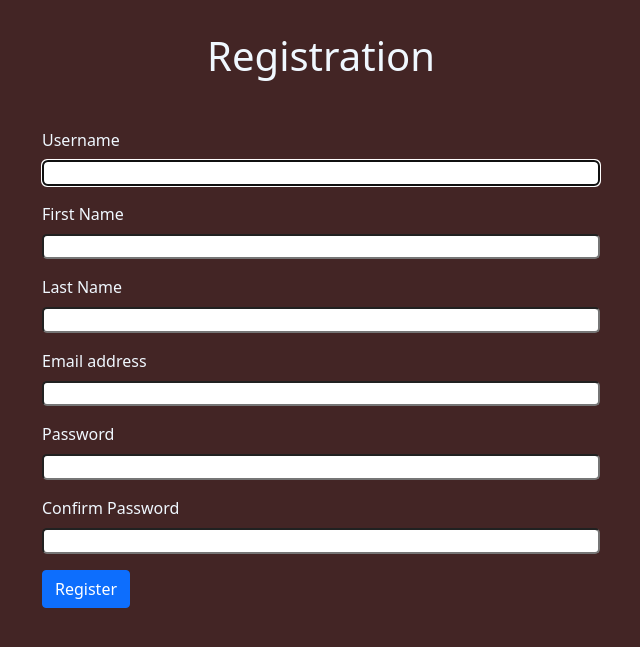
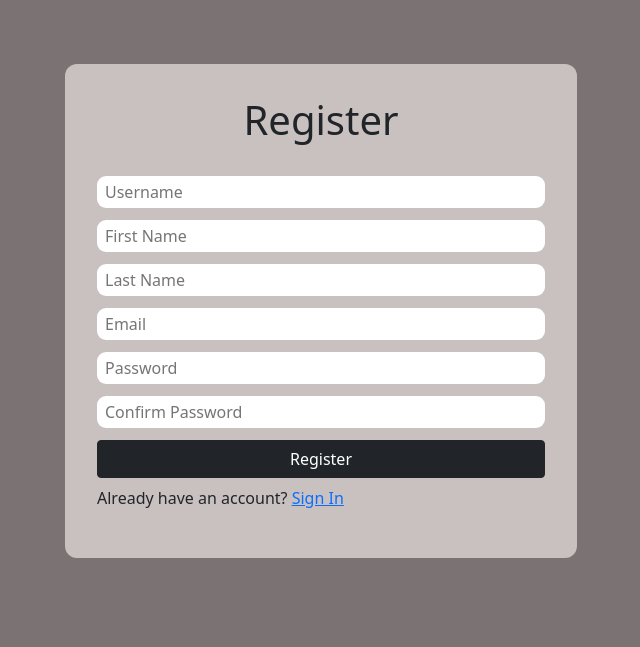
Before and after one commit to shahulhameed09/Todo-App-Django, a Django app: page /register in a window 1280 px wide. Shown: the top 647 px of the page, without its empty margins (319-959 px from the left). Run offline with Django 4.2, Linux system fonts and the light colour scheme.

Commit message:
first commit

```diff
--- a/Todo_App/urls.py
+++ b/Todo_App/urls.py
@@ -1,4 +1,5 @@
-from django.urls import path
+from django.urls import path, include
+from django.contrib.auth import views as auth_views
 from . import views
 
 urlpatterns = [
@@ -11,4 +12,12 @@ urlpatterns = [
     path('task_edit/<request_ID>', views.task_edit, name="task_edit"),
     path('delete_task/<request_ID>', views.delete_task, name="delete_task"),
     path('add_task', views.add_task, name="add_task"),
+
+
+        # Password Reset URLs
+    path('password_reset/', auth_views.PasswordResetView.as_view(), name='password_reset'),
+    path('password_reset/done/', auth_views.PasswordResetDoneView.as_view(), name='password_reset_done'),
+    path('reset/<uidb64>/<token>/', auth_views.PasswordResetConfirmView.as_view(), name='password_reset_confirm'),
+    path('reset/done/', auth_views.PasswordResetCompleteView.as_view(), name='password_reset_complete'),
+
 ]
--- a/Todo_App/views.py
+++ b/Todo_App/views.py
@@ -35,7 +35,7 @@ def reg(request):
             form.save()
             user = form.cleaned_data.get('username')
             messages.success(request, 'Account has been created for '+user)
-            return redirect('/')
+            return redirect('/login')
         else:
             messages.error(request, form.errors.get('username'))
     context = {'form': form}
--- a/templates/register.html
+++ b/templates/register.html
@@ -5,51 +5,78 @@
     <meta charset="UTF-8">
     <meta http-equiv="X-UA-Compatible" content="IE=edge">
     <meta name="viewport" content="width=device-width, initial-scale=1.0">
-    {% load static %}
-    <link rel="stylesheet" href="{% static '/CSS/register.css' %}">
+    <title>Document</title>
     <link href="https://cdn.jsdelivr.net/npm/bootstrap@5.0.2/dist/css/bootstrap.min.css" rel="stylesheet"
         integrity="sha384-EVSTQN3/azprG1Anm3QDgpJLIm9Nao0Yz1ztcQTwFspd3yD65VohhpuuCOmLASjC" crossorigin="anonymous">
-    <title>Document</title>
 </head>
 
 <body>
-    <div class="container container_form">
-        <h1>Registration</h1>
-        <form class="mt-5" action="#" method="post">
+    <form class="container login" action="#" name="myform" method="post">
         {% csrf_token %}
-            <div class="mb-3">
-                <label for="exampleInputEmail1" class="form-label">Username</label>
-                <!-- <input type="text" class="form-control" id="exampleInputEmail1" aria-describedby="emailHelp" name="username" > -->
+        <h1>Register</h1>
+
         {{form.username}}
-            </div>
-            <div class="mb-3">
-                <label for="exampleInputEmail1" class="form-label">First Name</label>
-                <!-- <input type="text" class="form-control" id="exampleInputEmail1" aria-describedby="emailHelp" name="username" > -->
         {{form.first_name}}
-            </div>
-            <div class="mb-3">
-                <label for="exampleInputEmail1" class="form-label">Last Name</label>
-                <!-- <input type="text" class="form-control" id="exampleInputEmail1" aria-describedby="emailHelp" name="username" > -->
         {{form.last_name}}
-            </div>
-            <div class="mb-3">
-                <label for="exampleInputEmail1" class="form-label">Email address</label>
-                <!-- <input type="email" class="form-control" id="exampleInputEmail1" aria-describedby="emailHelp" name="email" > -->
         {{form.email}}
-            </div>
-            <div class="mb-3">
-                <label for="exampleInputPassword1" class="form-label">Password</label>
-                <!-- <input type="password" class="form-control" id="exampleInputPassword1" name="password1" > -->
         {{form.password1}}
-            </div>
-            <div class="mb-3">
-                <label for="exampleInputPassword1" class="form-label">Confirm Password</label>
-                <!-- <input type="password" class="form-control" id="exampleInputPassword2" name="password2" > -->
         {{form.password2}}
-            </div>
-            <button type="submit" class="btn btn-primary">Register</button>
+        <button type="submit" class="btn btn-dark">Register</button>
+        <p class="mt-2">Already have an account? <a href="/logins">Sign In</a></p>
     </form>
-    </div>
 </body>
+<style>
+    body {
+        background: #322626a4;
+    }
+
+    .login {
+        display: grid;
+        background: #c9c0c0;
+        margin-top: 4rem;
+        padding: 2rem;
+        width: 40% !important;
+        border-radius: 12px;
+    }
+
+    h1 {
+        text-align: center;
+        margin-bottom: 2rem;
+    }
+
+    .login input {
+        border-radius: 9px;
+    }
+
+    .btn {
+        width: 100%;
+    }
+
+    input {
+        border: none;
+        margin-bottom: 12px;
+        padding: 4px 4px 4px 8px;
+    }
+
+    input:focus {
+        outline: none !important;
+    }
+
+    div {
+        border-radius: 12px !important;
+    }
+</style>
+
+<script>
+    var inp = document.getElementsByTagName('input');
+
+    inp[1].placeholder = "Username"
+    inp[2].placeholder = "First Name"
+    inp[3].placeholder = "Last Name"
+    inp[4].placeholder = "Email"
+    inp[5].placeholder = "Password"
+    inp[6].placeholder = "Confirm Password"
+
+</script>
 
 </html>
```
Also changed, not shown: My_Todos/settings.py (+12 -0 lines), templates/login.html (+23 -24 lines), db.sqlite3. Lines whose indentation alone changed are shown as unchanged.
